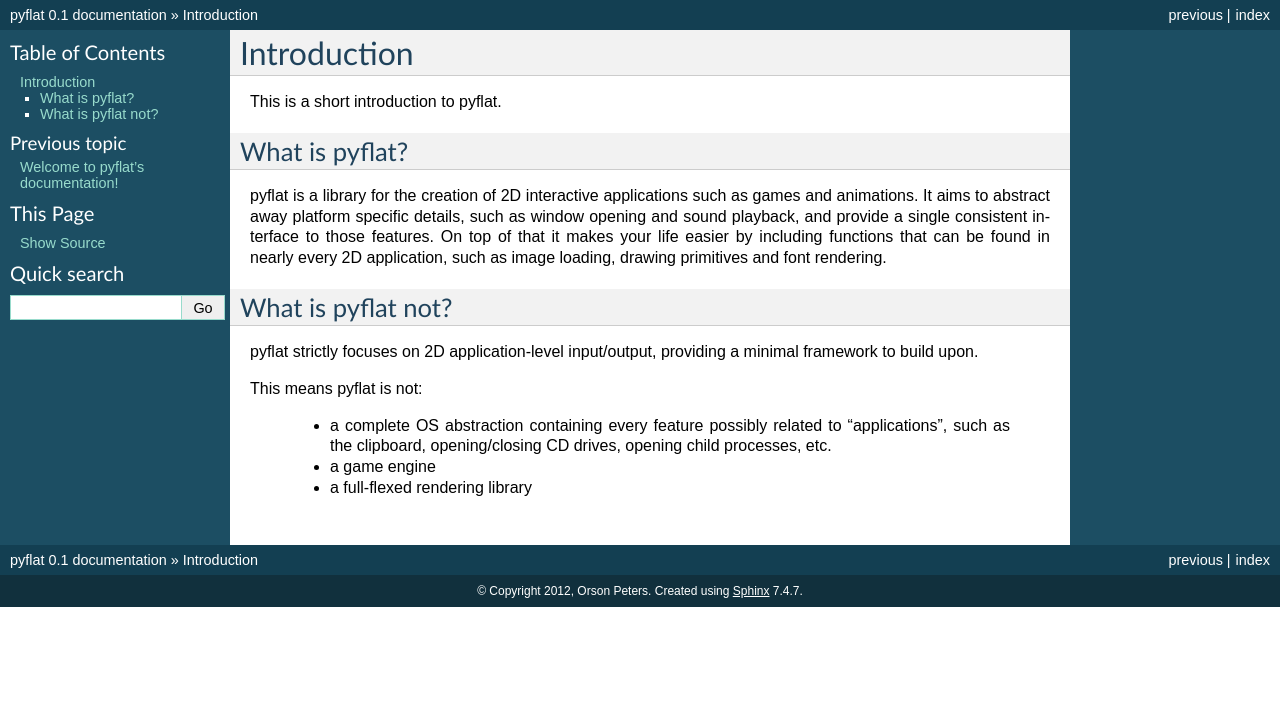
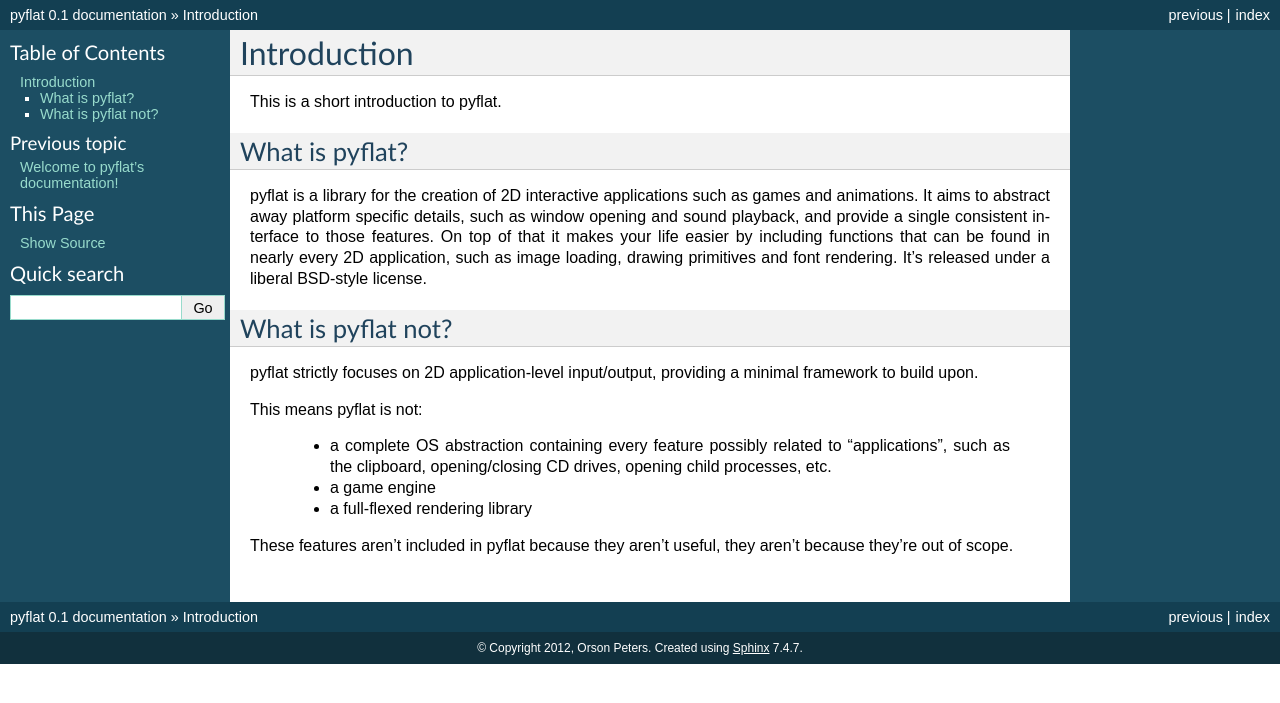
Before and after one commit to nightcracker/pyflat, a Sphinx documentation site: the page built from docs/introduction.rst, in a window 1280 px wide. Shown: the top 703 px of the page. Built offline with Sphinx 7.4.7, drawn with Linux system fonts in a browser that asks for light colours; pages that are not in the unit, such as notebooks, are missing from menus.

Commit message:
added license

```diff
--- a/docs/introduction.rst
+++ b/docs/introduction.rst
@@ -5,7 +5,7 @@ This is a short introduction to pyflat.
 
 What is pyflat?
 ---------------
-pyflat is a library for the creation of 2D interactive applications such as games and animations. It aims to abstract away platform specific details, such as window opening and sound playback, and provide a single consistent interface to those features. On top of that it makes your life easier by including functions that can be found in nearly every 2D application, such as image loading, drawing primitives and font rendering.
+pyflat is a library for the creation of 2D interactive applications such as games and animations. It aims to abstract away platform specific details, such as window opening and sound playback, and provide a single consistent interface to those features. On top of that it makes your life easier by including functions that can be found in nearly every 2D application, such as image loading, drawing primitives and font rendering. It's released under a liberal BSD-style license.
 
 What is pyflat not?
 -------------------
@@ -16,3 +16,5 @@ This means pyflat is not:
  - a complete OS abstraction containing every feature possibly related to "applications", such as the clipboard, opening/closing CD drives, opening child processes, etc.
  - a game engine
  - a full-flexed rendering library
+
+These features aren't included in pyflat because they aren't useful, they aren't because they're out of scope.
```
